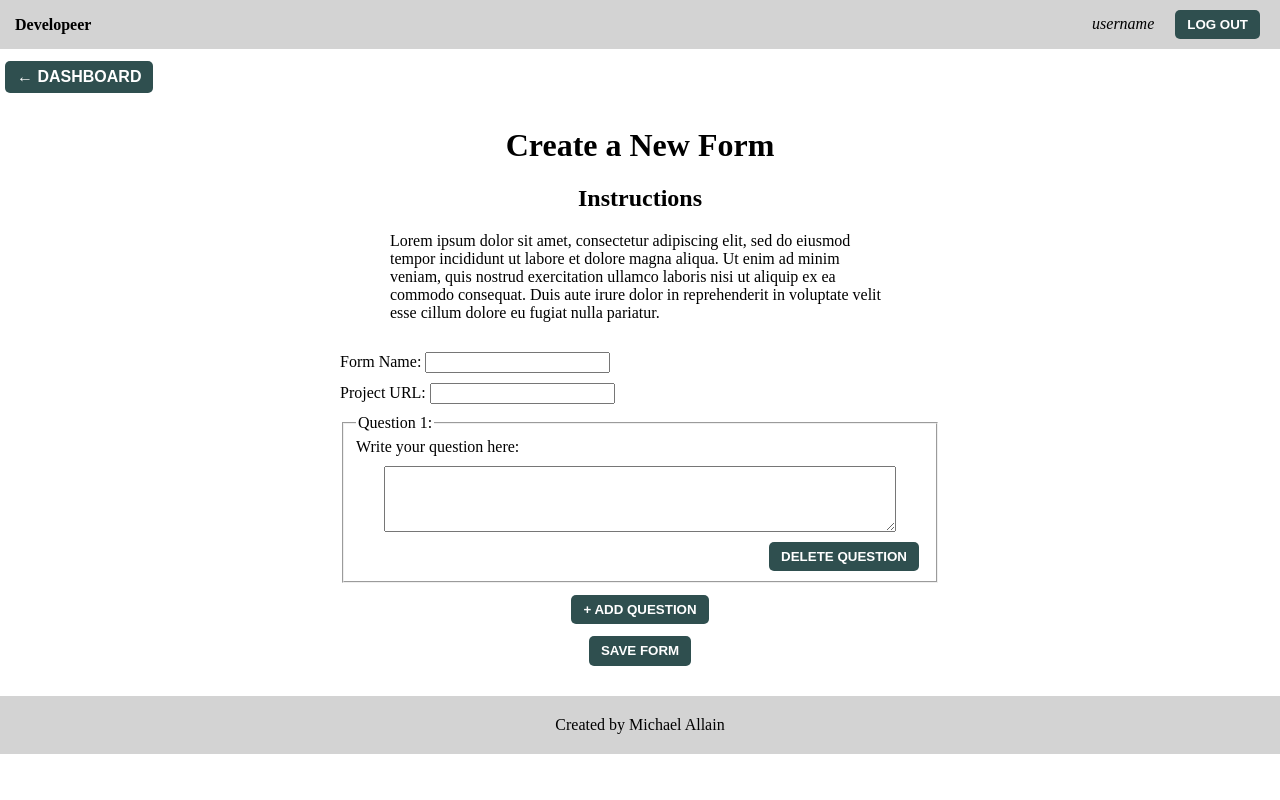
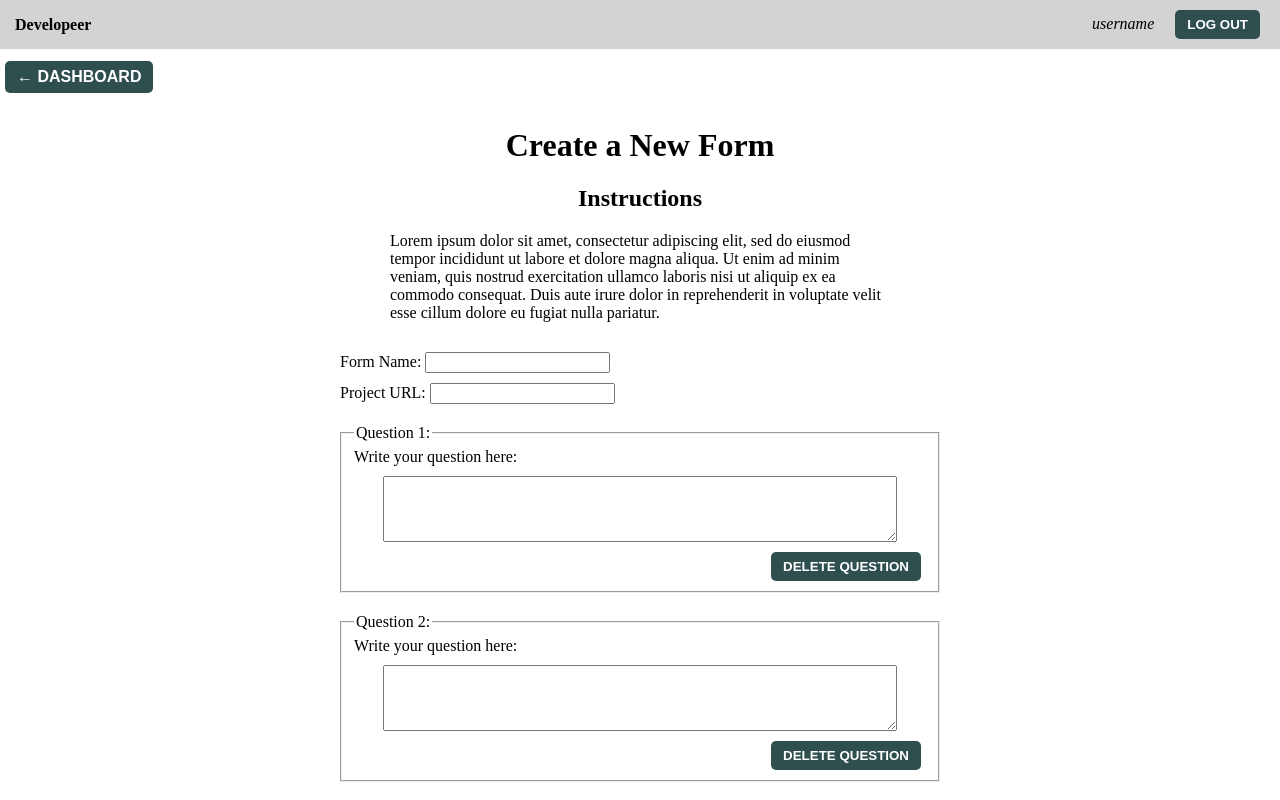
Before and after one commit to fastlain/developeer-client, a React (Create React App) app: page /main/createform in a window 1280 px wide. Shown: the top 800 px of the page. Built offline with nearby package versions, Linux system fonts and the light colour scheme.

Commit message:
Add Questions component and button functions

```diff
--- a/src/components/CreateForm.js
+++ b/src/components/CreateForm.js
@@ -4,33 +4,51 @@ import styles from '../css_modules/CreateForm.module.css';
 
 import PageTitle from './PageTitle';
 import Button from './Button';
+import Question from './Question';
 
 class CreateForm extends Component {
     constructor(props) {
         super(props);
         this.state = {
+            questions: ['', '', '']
+        };
+    }
 
-        };
+    deleteQuestion = (order) => {
+        const newQuestions = [...this.state.questions];
+        newQuestions.splice(order, 1);
+        this.setState({ questions: newQuestions });
+    }
+
+    addQuestion = () => {
+        if (this.state.questions.length < 5) {
+            const newQuestions = [...this.state.questions];
+            newQuestions.push('');
+            this.setState({ questions: newQuestions });
+        }
+    }
+
+    setText = (text, order) => {
+        const newQuestions = [...this.state.questions];
+        newQuestions[order] = text;
+        this.setState({ questions: newQuestions });
     }
 
     render() {
 
-        const questions = (
-            <fieldset>
-                <legend>Question 1:</legend>
-                <label className={styles.blockLabel} htmlFor="question1">
-                    Write your question here:
-                                    </label>
-                <textarea id="question1" className={styles.textArea} name="question1" rows={4}></textarea>
-                <Button btnStyle="right" type="button">DELETE QUESTION</Button>
-            </fieldset>
-        );
+        const questionList = this.state.questions.map((question, index) => (
+            <Question order={index} key={index} value={question} setText={this.setText} deleteQuestion={this.deleteQuestion} />
+        ));
+
+        const maxedQuestions = this.state.questions.length < 5;
+        const addQuestionBtnStyle = maxedQuestions ? '' : 'disabled';
+        const warnClass = maxedQuestions ? styles.hideWarning : styles.warning;
 
         return (
             <div>
                 <Link to="/main/dashboard" className="Link btnStyle roomy">
                     &larr; DASHBOARD
-                    </Link>
+                </Link>
                 <PageTitle>Create a New Form</PageTitle>
                 <section className={styles.instructionsWrapper}>
                     <h2>Instructions</h2>
@@ -48,10 +66,19 @@ class CreateForm extends Component {
                         <input id="projectUrl" name="projectUrl" type="text"></input>
                     </div>
 
-                    {questions}
+                    {questionList}
 
-                    <Button btnStyle="roomyTopBot block center" type="button">+ ADD QUESTION</Button>
+                    <Button btnStyle={`block center ${addQuestionBtnStyle}`} type="button" onClick={this.addQuestion}>
+                        + ADD QUESTION
+                    </Button>
+
+                    <div className={styles.warningWrapper}>
+                        <p className={warnClass}>5 questions maximum</p>
+
+                    </div>
+
                     <Button btnStyle="roomyTopBot block center" type="button">SAVE FORM</Button>
+
                 </form>
             </div>
         );
--- /dev/null
+++ b/src/components/Question.js
@@ -0,0 +1,19 @@
+import React from 'react';
+import styles from '../css_modules/Question.module.css';
+
+import Button from './Button';
+
+const Question = (props) => (
+    <fieldset className={styles.question}>
+        <legend>Question {props.order + 1}:</legend>
+        <label className={styles.blockLabel} htmlFor={`question${props.order}`}>
+            Write your question here:
+        </label>
+        <textarea id={`question${props.order}`} className={styles.textArea} name={`question${props.order}`} rows={4} value={props.value} onChange={(e) => props.setText(e.target.value, props.order)} />
+        <Button btnStyle="right" type="button" onClick={() => props.deleteQuestion(props.order)}>
+            DELETE QUESTION
+        </Button>
+    </fieldset>
+);
+
+export default Question;
--- a/src/css_modules/CreateForm.module.css
+++ b/src/css_modules/CreateForm.module.css
@@ -19,13 +19,18 @@
     margin: 10px 0;
 }
 
-.blockLabel {
-    display: block;
+.warningWrapper {
+    text-align: center;
 }
 
-.textArea {
-    width: 90%;
-    display: block;
-    margin: 10px auto;
-    resize: vertical;
+.warning {
+    display: inline-block;
+    font-size: 0.8rem;
+    margin: 0 auto;
+    font-style: italic;
 }
+
+.hideWarning {
+    composes: warning;
+    visibility: hidden;
+}
--- /dev/null
+++ b/src/css_modules/Question.module.css
@@ -0,0 +1,14 @@
+.question {
+    margin: 20px auto;
+}
+
+.textArea {
+    width: 90%;
+    display: block;
+    margin: 10px auto;
+    resize: vertical;
+}
+
+.blockLabel {
+    display: block;
+}
```
